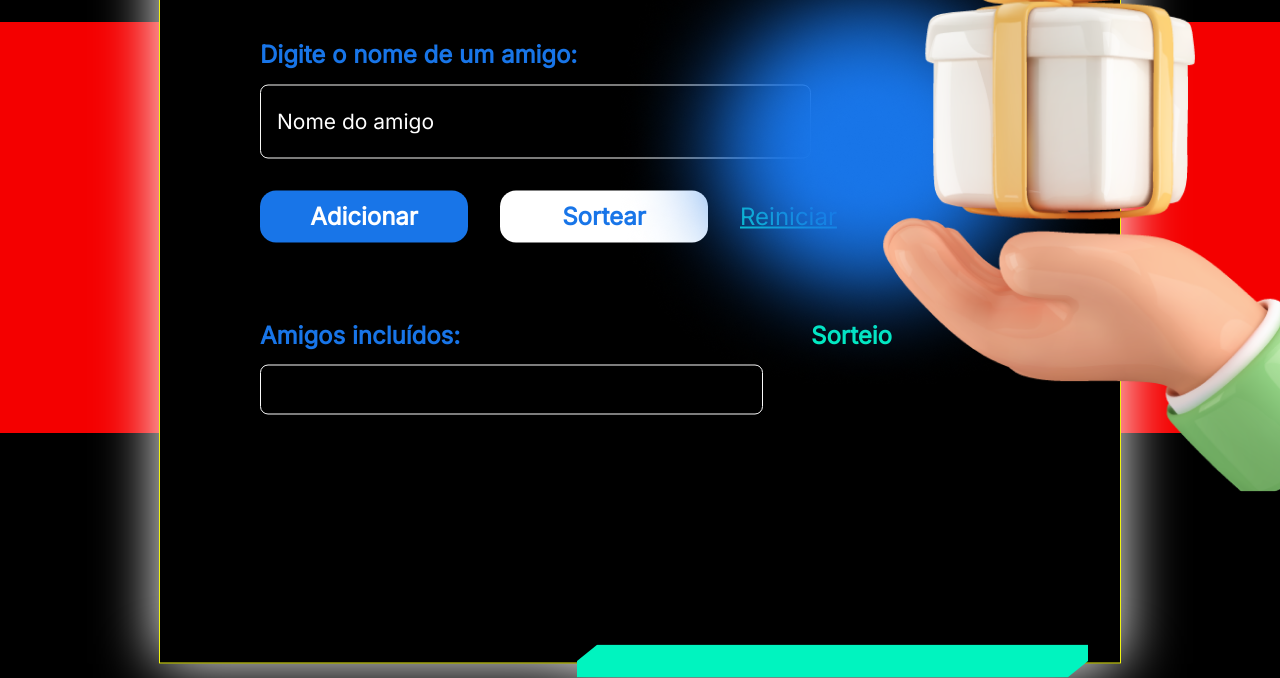
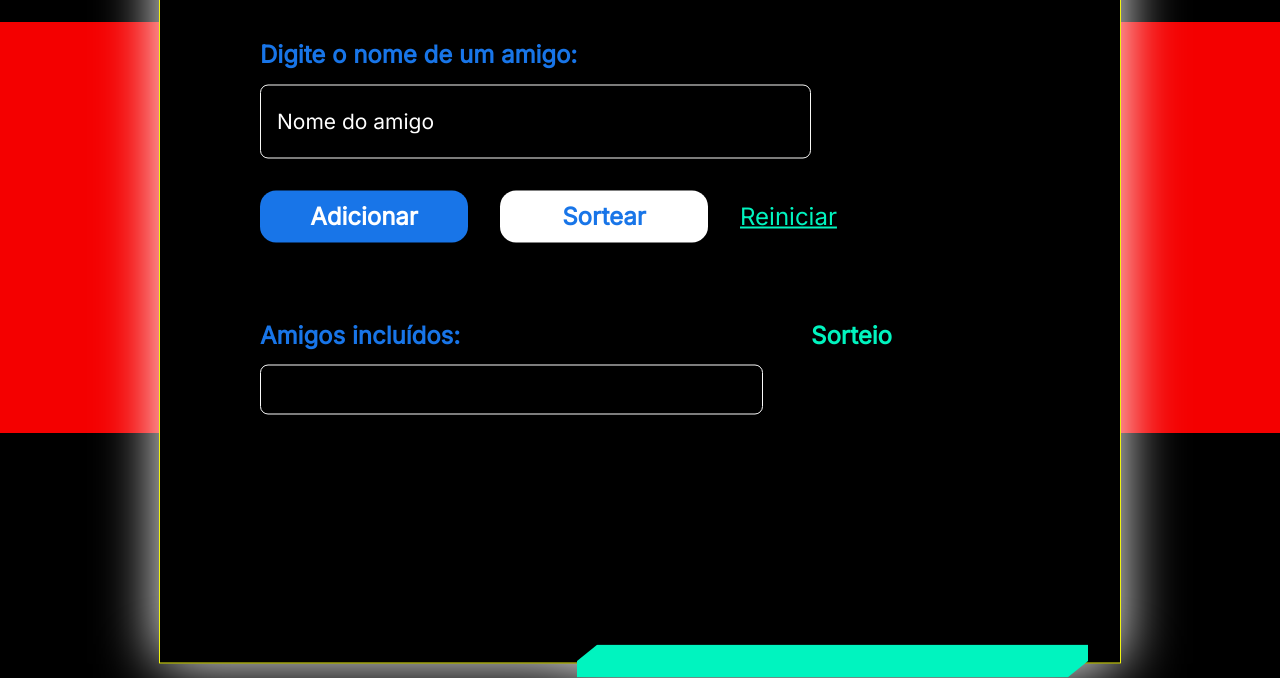
Before and after one commit to Mariana-Mello/amigo-secreto, a plain HTML site: page index.html in a window 1280 px wide. Shown: the part 173-851 px from the top of the page. Drawn offline with nearby package versions, Linux system fonts and the light colour scheme.

Commit message:
Update index.html

```diff
--- a/index.html
+++ b/index.html
@@ -19,7 +19,7 @@ https://cdn.jsdelivr.net/npm/normalize.css@8.0.1/normalize.min.css
 
 <body>
   <main>
-    <img class="page__image" src="./assets/imagem-presente.png" alt="Imagem de um presente">
+    <!--<img class="page__image" src="./assets/imagem-presente.png" alt="Imagem de um presente"> -->
     <div class="content">
       <div class="content__corner-rectangle"></div>
       <div class="content__main">
```
